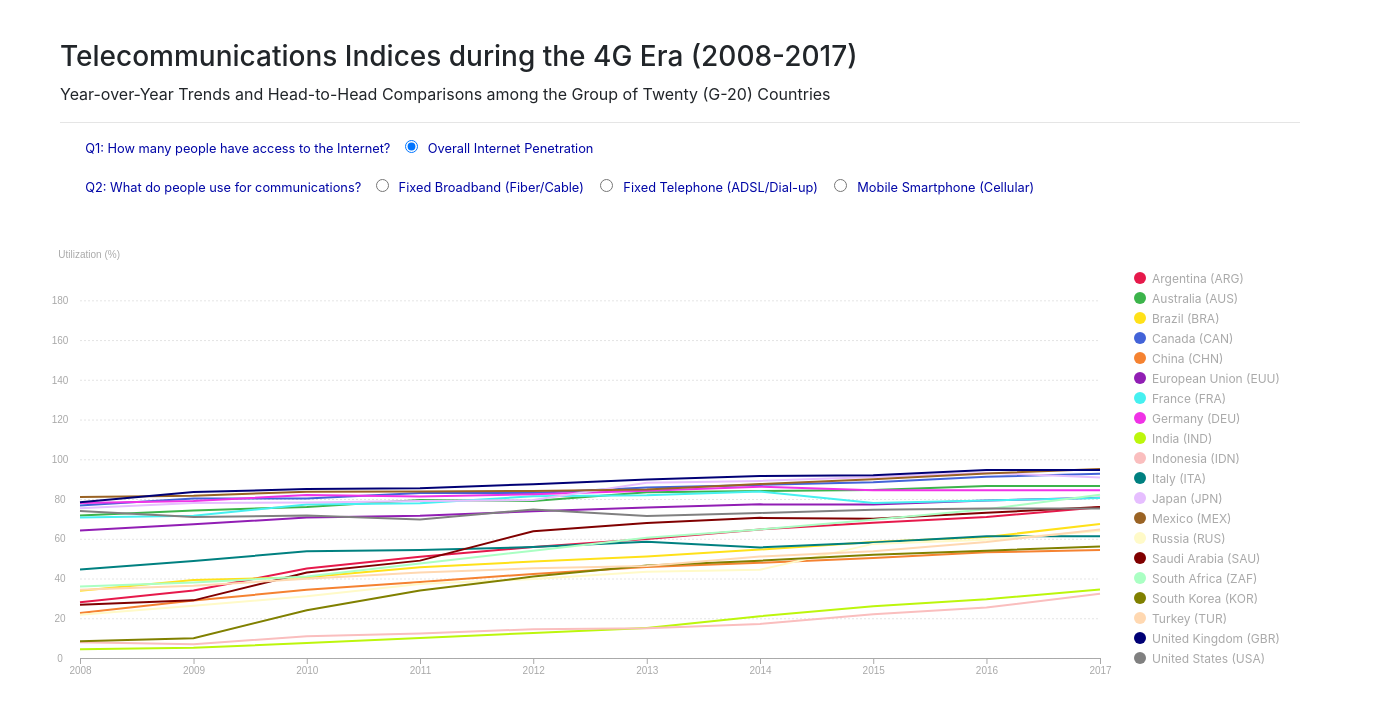
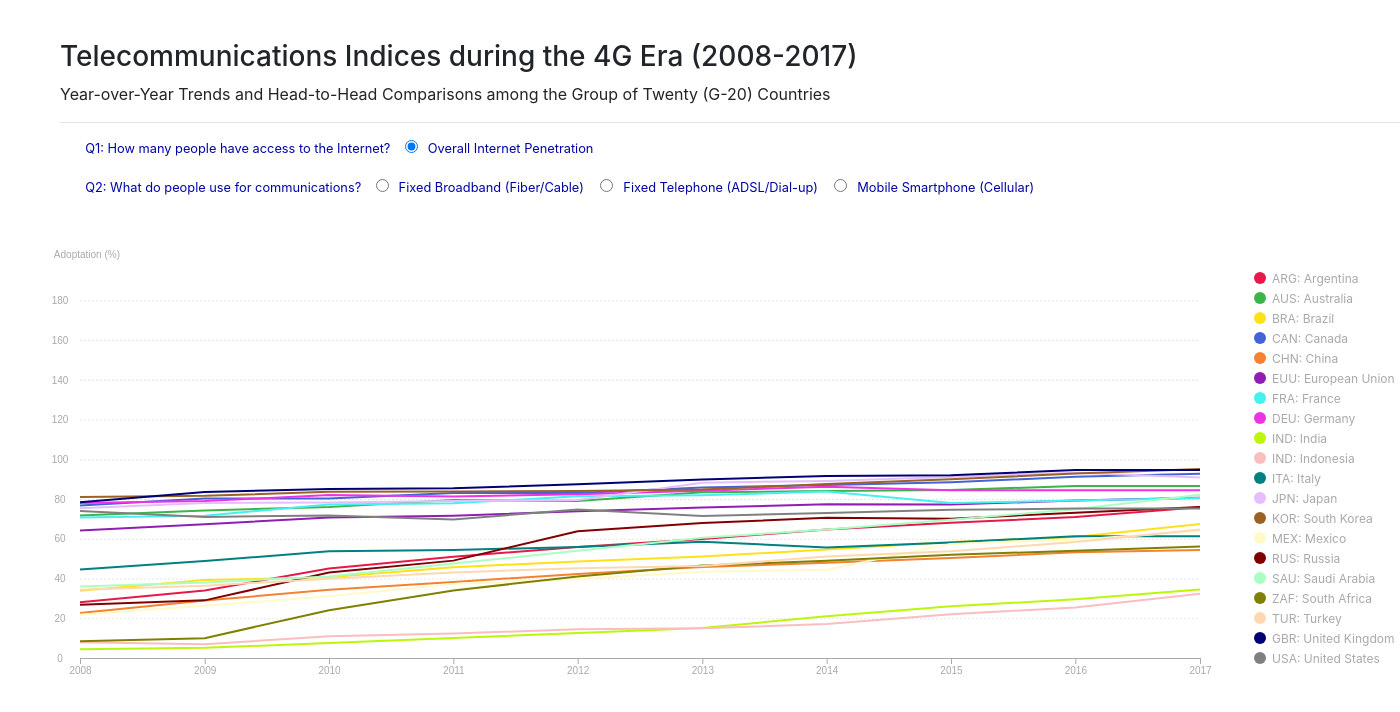
Before and after one commit to lcyen2/lcyen2.github.io, a plain HTML site: page index.html in a window 1280 px wide. Shown: the whole page, 1400 px wide, since content can reach past the window. Drawn offline with nearby package versions, Linux system fonts and the light colour scheme.

Commit message:
Update index.html

```diff
--- a/index.html
+++ b/index.html
@@ -66,7 +66,7 @@
 	<script>
 
     var margin = {top: 80, right: 200, bottom: 40, left: 80}
-    var width = 1300 - margin.left - margin.right
+    var width = 1400 - margin.left - margin.right
     var height = 500 - margin.top - margin.bottom
 
     var parseYear = d3.timeParse("%Y-%m")
@@ -75,26 +75,26 @@
 	var glines
 	var tooltip
 
-    var code = ["Argentina (ARG)",
-				"Australia (AUS)",
-				"Brazil (BRA)",
-				"Canada (CAN)",
-				"China (CHN)",
-				"European Union (EUU)",
-				"France (FRA)",
-				"Germany (DEU)",
-				"India (IND)",
-				"Indonesia (IDN)",
-				"Italy (ITA)",
-				"Japan (JPN)",
-				"Mexico (MEX)",
-				"Russia (RUS)",
-				"Saudi Arabia (SAU)",
-				"South Africa (ZAF)",
-				"South Korea (KOR)",
-				"Turkey (TUR)",
-				"United Kingdom (GBR)",
-				"United States (USA)"]
+    var code = ["ARG: Argentina",
+				"AUS: Australia",
+				"BRA: Brazil",
+				"CAN: Canada",
+				"CHN: China",
+				"EUU: European Union",
+				"FRA: France",
+				"DEU: Germany",
+				"IND: India",
+				"IND: Indonesia",
+				"ITA: Italy",
+				"JPN: Japan",
+				"KOR: South Korea",
+				"MEX: Mexico",
+				"RUS: Russia",
+				"SAU: Saudi Arabia",
+				"ZAF: South Africa",
+				"TUR: Turkey",
+				"GBR: United Kingdom",
+				"USA: United States"]
 
 	var color = d3.scaleOrdinal()
 				.domain(code)
@@ -159,10 +159,10 @@
 				.attr("x", 40)
 				.attr("y", -20)
 				.attr("fill", bgcolor)
-				.text("Utilization (%)")
+				.text("Adoptation (%)")
 
-		var legend = svg.append('g')
-							.attr("transform", "translate(" + (width + 40) + "," + 0 + ")")
+		var legend = svg.append("g")
+							.attr("transform", "translate(" + (width + 60) + "," + 0 + ")")
 						.selectAll(".legend").data(code).enter().append("g")
 							.attr("transform", function(d,i) { return "translate(0," + i * 20 + ")" })
 
@@ -309,7 +309,7 @@
 
 			sortG8.sort(function(x,y) { return d3.descending(x.wdi,y.wdi); })
 
-			var sorted = sortG8.map(d=> d.key)
+			var sorted = sortG8.map(d => d.key)
 
 			var nested = nestG8.slice().sort(function(a,b) {
 				return sorted.indexOf(a.key) - sorted.indexOf(b.key)
```
